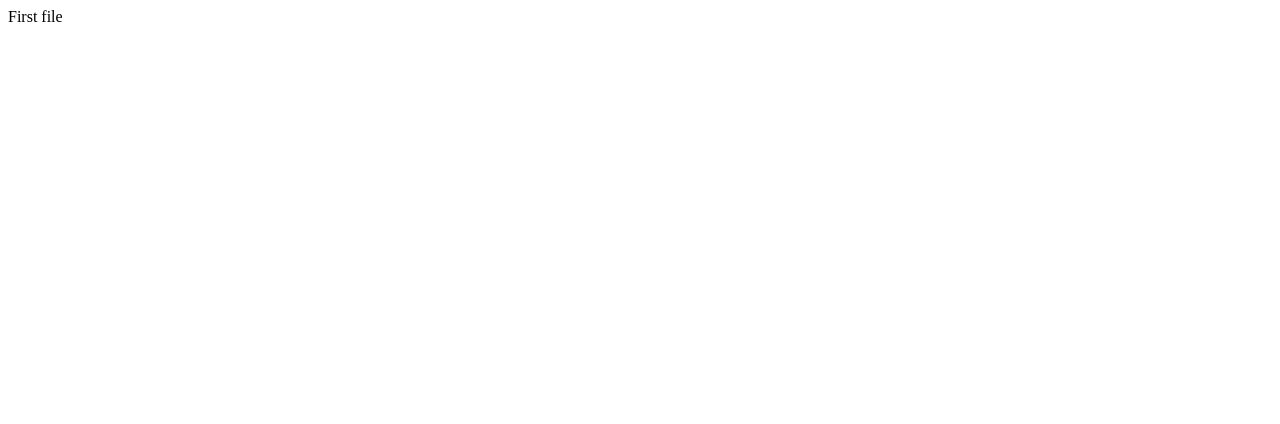
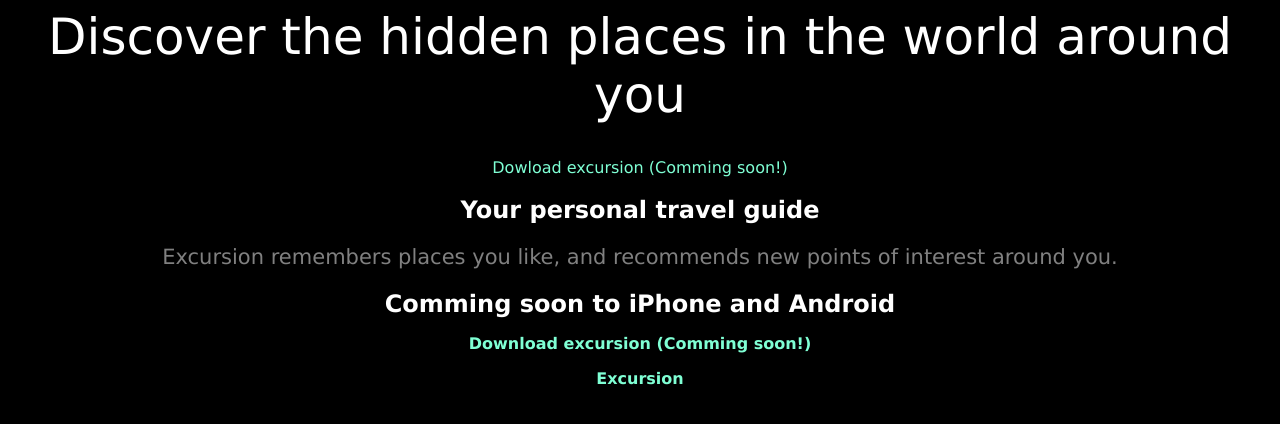
Before and after one commit to theent/excursion, a plain HTML site: page index.html in a window 1280 px wide. Drawn offline with Linux system fonts and the light colour scheme.

Commit message:
added boiler and text css

```diff
--- a/index.html
+++ b/index.html
@@ -1 +1,25 @@
-First file
+<html>
+<head>
+<title>https://s3.amazonaws.com/codecademy-content/programs/freelance-one/excursion/index.html</title>
+
+<link rel="stylesheet" type="text/css" href="resources/css/style.css">
+
+</head>
+
+<body>
+<h1>Discover the hidden places in the world around you</h1>
+<p>Dowload excursion (Comming soon!)</p>
+
+<h2>Your personal travel guide</h2>
+<p id="grey">Excursion remembers places you like,
+   and recommends new points of interest around you.</p>
+
+<h2>Comming soon to iPhone and Android
+
+<p>Download excursion (Comming soon!)</p>
+
+<p>Excursion</p>
+
+</body>
+
+</html>
--- a/resources/css/style.css
+++ b/resources/css/style.css
@@ -1 +1,36 @@
-stylefile
+*{
+  background-color: black;
+  text-align: center;
+}
+
+h1,
+h2,
+p {
+  font-family: Verdana;
+
+}
+
+h1{
+  font-weight: normal;
+  font-size: 50px;
+
+
+
+}
+
+p{
+  color: aquamarine;
+  font-size: 16px;
+}
+
+h1,
+h2{
+  color: white;
+}
+
+#grey{
+  color: gray;
+  font-family: verdana;
+  font-size: 21px;
+
+}
```
